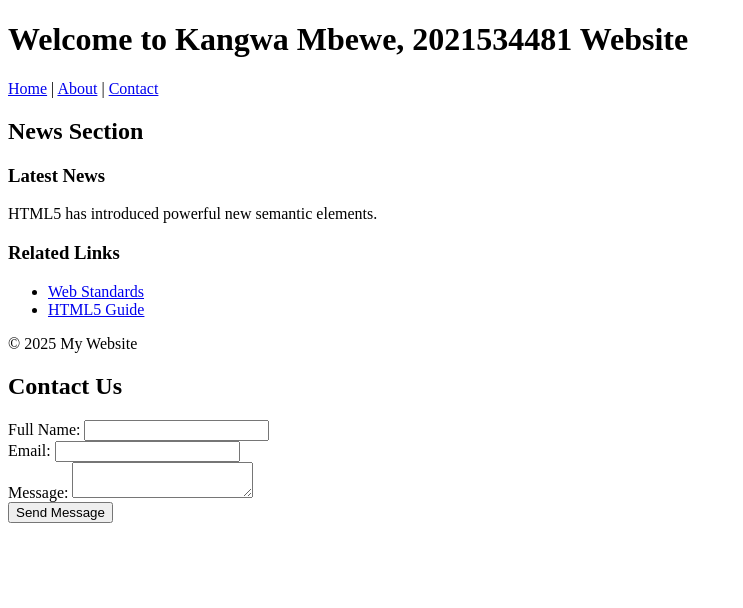
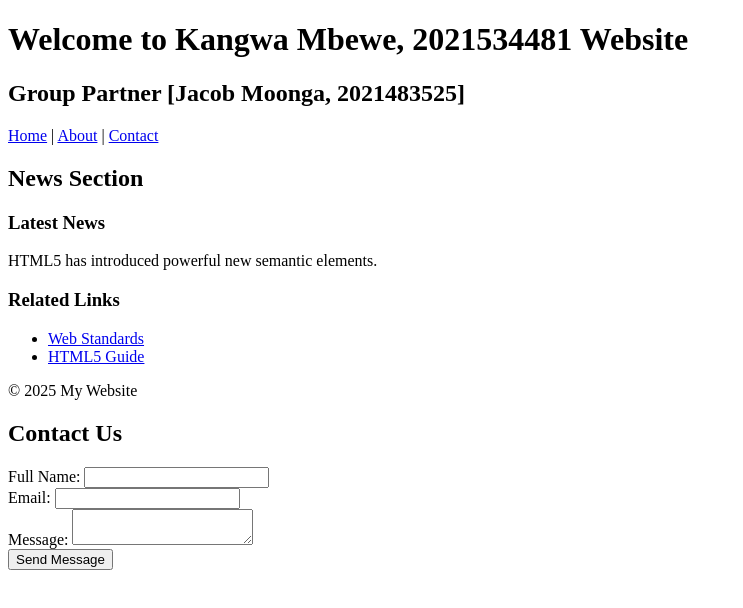
Before and after one commit to KaymacIX/lab2-html, a plain HTML site: page index.html in a window 1280 px wide. Shown: the whole page, without its empty margins (0-743 px from the left). Drawn offline with Linux system fonts and the light colour scheme.

Commit message:
Added Group partner details in index.html

```diff
--- a/index.html
+++ b/index.html
@@ -8,6 +8,7 @@
   <body>
     <header>
       <h1>Welcome to Kangwa Mbewe, 2021534481 Website</h1>
+      <h2>Group Partner [Jacob Moonga, 2021483525]</h2>
       <nav>
         <a href="#">Home</a> | <a href="#">About</a> |
         <a href="#">Contact</a>
```
